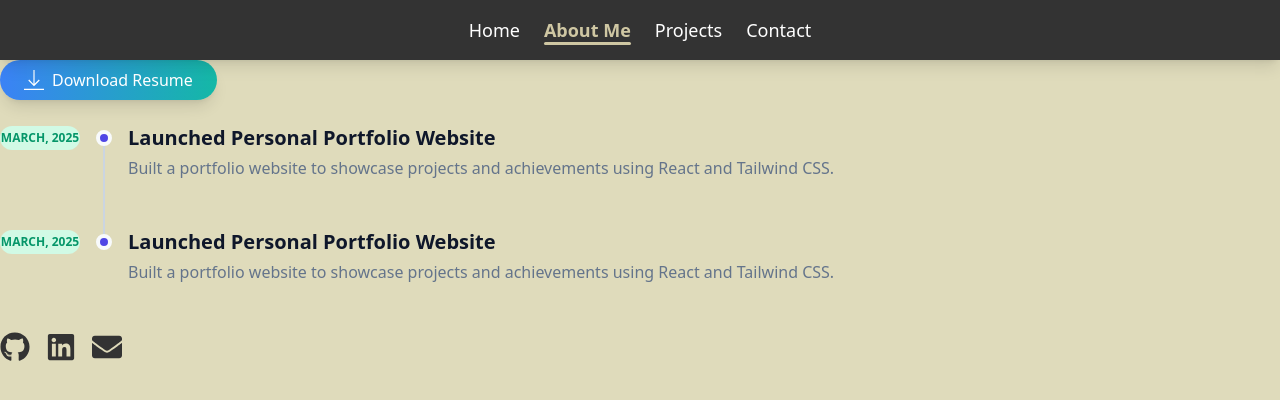
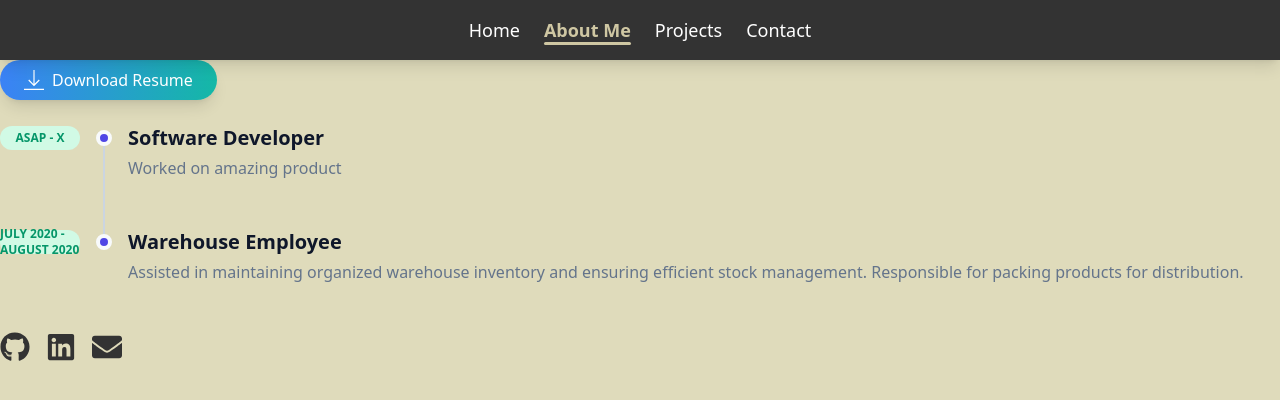
Before and after one commit to AntonIshchyk/Portfolio, a React (Create React App) app: page /about in a window 1280 px wide. Shown: the top 400 px of the page. Built offline with nearby package versions, Linux system fonts and the light colour scheme.

Commit message:
data for education, exp sections

```diff
--- a/src/components/timeline.tsx
+++ b/src/components/timeline.tsx
@@ -1,13 +1,35 @@
-const timelineData = [{
-    title: 'Launched Personal Portfolio Website',
-    description:
-      'Built a portfolio website to showcase projects and achievements using React and Tailwind CSS.',
-    date: 'March, 2025',
+const timelineData = [
+  {
+    title: 'Software Developer',
+    company: "Your Company",
+    description: 'Worked on amazing product',
+    date: 'ASAP - X',
+    link: "",
   },
-  {title: 'Launched Personal Portfolio Website',
-  description:
-    'Built a portfolio website to showcase projects and achievements using React and Tailwind CSS.',
-  date: 'March, 2025',
+  {
+    title: 'Warehouse Employee',
+    company: "Verbena Meat",
+    description: 'Assisted in maintaining organized warehouse inventory and ensuring efficient stock management. Responsible for packing products for distribution.',
+    date: 'July 2020 - August 2020',
+    link: "https://verbenameat.com.ua/",
+  }
+]
+
+const education = [{
+    university: 'Rotterdam University of Applied Sciences',
+    degree: "Bachelor's degree",
+    field: "Informatica",
+    form: "Full-time",
+    date: '2023-2027',
+    link: "https://www.rotterdamuas.com/",
+  },
+  {
+    university: 'Lutsk National Technical University',
+    degree: "Bachelor's degree",
+    field: "Computer Science",
+    form: "Part-time",
+    date: '2022-2026',
+    link: "https://lntu.edu.ua/en",
   },
 ]
 
```
